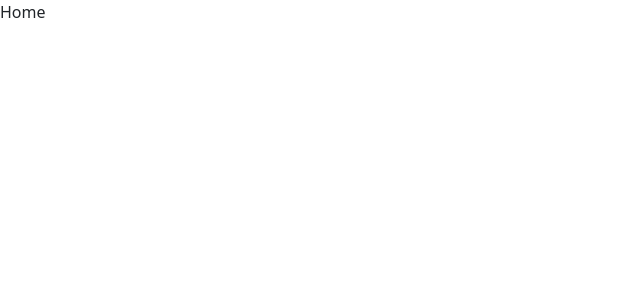
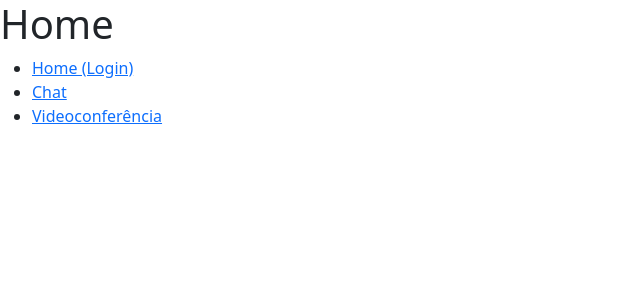
Before and after one commit to guilhermerodrigues680/firebase-first-app, a Vue app: page /#/site in a window 1280 px wide. Shown: the top 300 px of the page, without its empty margins (0-640 px from the left). Built offline with nearby package versions, Linux system fonts and the light colour scheme.

Commit message:
Adicionada navegação

```diff
--- a/src/modules/site/pages/Home.vue
+++ b/src/modules/site/pages/Home.vue
@@ -1,3 +1,18 @@
 <template>
-  <div>Home</div>
+  <div>
+    <h1>Home</h1>
+    <ul>
+      <li>
+        <router-link to="/home">Home (Login)</router-link>
+      </li>
+
+      <li>
+        <router-link to="/chat">Chat</router-link>
+      </li>
+
+      <li>
+        <router-link to="/video">Videoconferência</router-link>
+      </li>
+    </ul>
+  </div>
 </template>
```
